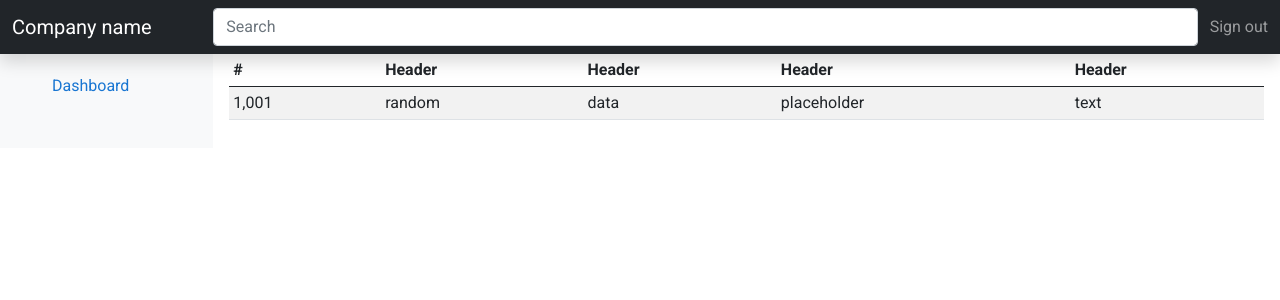
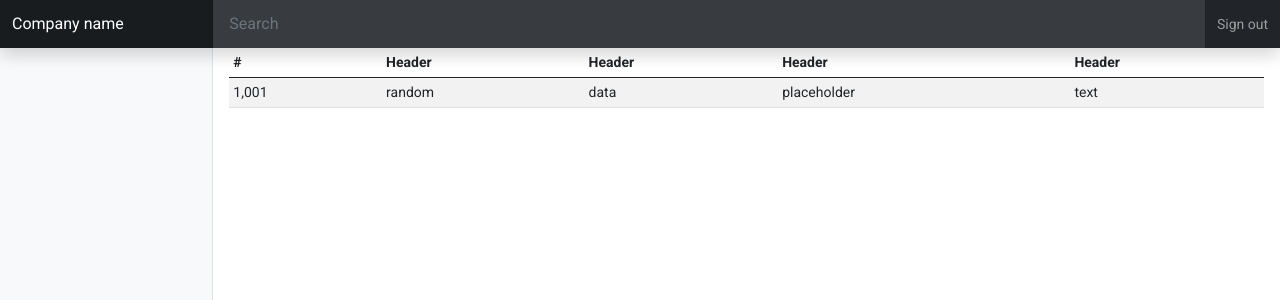
Before and after one commit to IvSDF/ambassador-admin, a Vue app: page / in a window 1280 px wide. Shown: the top 300 px of the page. Built offline with nearby package versions, Linux system fonts and the light colour scheme.

Commit message:
add_components

```diff
--- a/src/App.vue
+++ b/src/App.vue
@@ -1,35 +1,9 @@
 <template>
   <v-app>
-    <header class="navbar navbar-dark sticky-top bg-dark flex-md-nowrap p-0 shadow">
-      <a class="navbar-brand col-md-3 col-lg-2 me-0 px-3" href="#">Company name</a>
-      <button class="navbar-toggler position-absolute d-md-none collapsed" type="button" data-bs-toggle="collapse"
-              data-bs-target="#sidebarMenu" aria-controls="sidebarMenu" aria-expanded="false"
-              aria-label="Toggle navigation">
-        <span class="navbar-toggler-icon"></span>
-      </button>
-      <input class="form-control form-control-dark w-100" type="text" placeholder="Search" aria-label="Search">
-      <div class="navbar-nav">
-        <div class="nav-item text-nowrap">
-          <a class="nav-link px-3" href="#">Sign out</a>
-        </div>
-      </div>
-    </header>
-
+    <Nav/>
     <div class="container-fluid">
       <div class="row">
-        <nav id="sidebarMenu" class="col-md-3 col-lg-2 d-md-block bg-light sidebar collapse">
-          <div class="position-sticky pt-3">
-            <ul class="nav flex-column">
-              <li class="nav-item">
-                <a class="nav-link active" aria-current="page" href="#">
-                  <span data-feather="home"></span>
-                  Dashboard
-                </a>
-              </li>
-            </ul>
-          </div>
-        </nav>
-
+        <Menu/>
         <main class="col-md-9 ms-sm-auto col-lg-10 px-md-4">
           <div class="table-responsive">
             <table class="table table-striped table-sm">
@@ -61,12 +35,114 @@
 
 <script lang="ts">
 import Vue from 'vue';
+import Nav from "@/components/Nav.vue";
+import Menu from "@/components/Menu.vue";
 
 export default Vue.extend({
   name: 'App',
-
-  data: () => ({
-    //
-  }),
+  components: {Menu, Nav},
 });
 </script>
+
+<style>
+body {
+  font-size: .875rem;
+}
+
+.feather {
+  width: 16px;
+  height: 16px;
+  vertical-align: text-bottom;
+}
+
+/*
+ * Sidebar
+ */
+
+.sidebar {
+  position: fixed;
+  top: 0;
+  /* rtl:raw:
+  right: 0;
+  */
+  bottom: 0;
+  /* rtl:remove */
+  left: 0;
+  z-index: 100; /* Behind the navbar */
+  padding: 48px 0 0; /* Height of navbar */
+  box-shadow: inset -1px 0 0 rgba(0, 0, 0, .1);
+}
+
+@media (max-width: 767.98px) {
+  .sidebar {
+    top: 5rem;
+  }
+}
+
+.sidebar-sticky {
+  position: relative;
+  top: 0;
+  height: calc(100vh - 48px);
+  padding-top: .5rem;
+  overflow-x: hidden;
+  overflow-y: auto; /* Scrollable contents if viewport is shorter than content. */
+}
+
+.sidebar .nav-link {
+  font-weight: 500;
+  color: #333;
+}
+
+.sidebar .nav-link .feather {
+  margin-right: 4px;
+  color: #727272;
+}
+
+.sidebar .nav-link.active {
+  color: #2470dc;
+}
+
+.sidebar .nav-link:hover .feather,
+.sidebar .nav-link.active .feather {
+  color: inherit;
+}
+
+.sidebar-heading {
+  font-size: .75rem;
+  text-transform: uppercase;
+}
+
+/*
+ * Navbar
+ */
+
+.navbar-brand {
+  padding-top: .75rem;
+  padding-bottom: .75rem;
+  font-size: 1rem;
+  background-color: rgba(0, 0, 0, .25);
+  box-shadow: inset -1px 0 0 rgba(0, 0, 0, .25);
+}
+
+.navbar .navbar-toggler {
+  top: .25rem;
+  right: 1rem;
+}
+
+.navbar .form-control {
+  padding: .75rem 1rem;
+  border-width: 0;
+  border-radius: 0;
+}
+
+.form-control-dark {
+  color: #fff;
+  background-color: rgba(255, 255, 255, .1);
+  border-color: rgba(255, 255, 255, .1);
+}
+
+.form-control-dark:focus {
+  border-color: transparent;
+  box-shadow: 0 0 0 3px rgba(255, 255, 255, .25);
+}
+</style>
--- /dev/null
+++ b/src/components/Menu.vue
@@ -0,0 +1,30 @@
+<template>
+  <nav id="sidebarMenu" class="col-md-3 col-lg-2 d-md-block bg-light sidebar collapse">
+    <div class="position-sticky pt-3">
+      <ul class="nav flex-column">
+        <li class="nav-item">
+          <a class="nav-link active" aria-current="page" href="#">
+            <span data-feather="home"></span>
+            Dashboard
+          </a>
+        </li>
+      </ul>
+    </div>
+  </nav>
+</template>
+
+<script lang="ts">
+import {Vue, Component} from 'vue-property-decorator';
+import Nav from "@/components/Nav.vue";
+
+@Component({
+  components: {Nav}
+})
+export default class Menu extends Vue {
+
+}
+</script>
+
+<style scoped>
+
+</style>
--- /dev/null
+++ b/src/components/Nav.vue
@@ -0,0 +1,30 @@
+<template>
+  <header class="navbar navbar-dark sticky-top bg-dark flex-md-nowrap p-0 shadow">
+    <a class="navbar-brand col-md-3 col-lg-2 me-0 px-3" href="#">Company name</a>
+    <button class="navbar-toggler position-absolute d-md-none collapsed" type="button" data-bs-toggle="collapse"
+            data-bs-target="#sidebarMenu" aria-controls="sidebarMenu" aria-expanded="false"
+            aria-label="Toggle navigation">
+      <span class="navbar-toggler-icon"></span>
+    </button>
+    <input class="form-control form-control-dark w-100" type="text" placeholder="Search" aria-label="Search">
+    <div class="navbar-nav">
+      <div class="nav-item text-nowrap">
+        <a class="nav-link px-3" href="#">Sign out</a>
+      </div>
+    </div>
+  </header>
+
+</template>
+
+<script lang="ts">
+import {Vue, Component} from 'vue-property-decorator';
+
+@Component({})
+export default class Nav extends Vue {
+
+}
+</script>
+
+<style scoped>
+
+</style>
```
